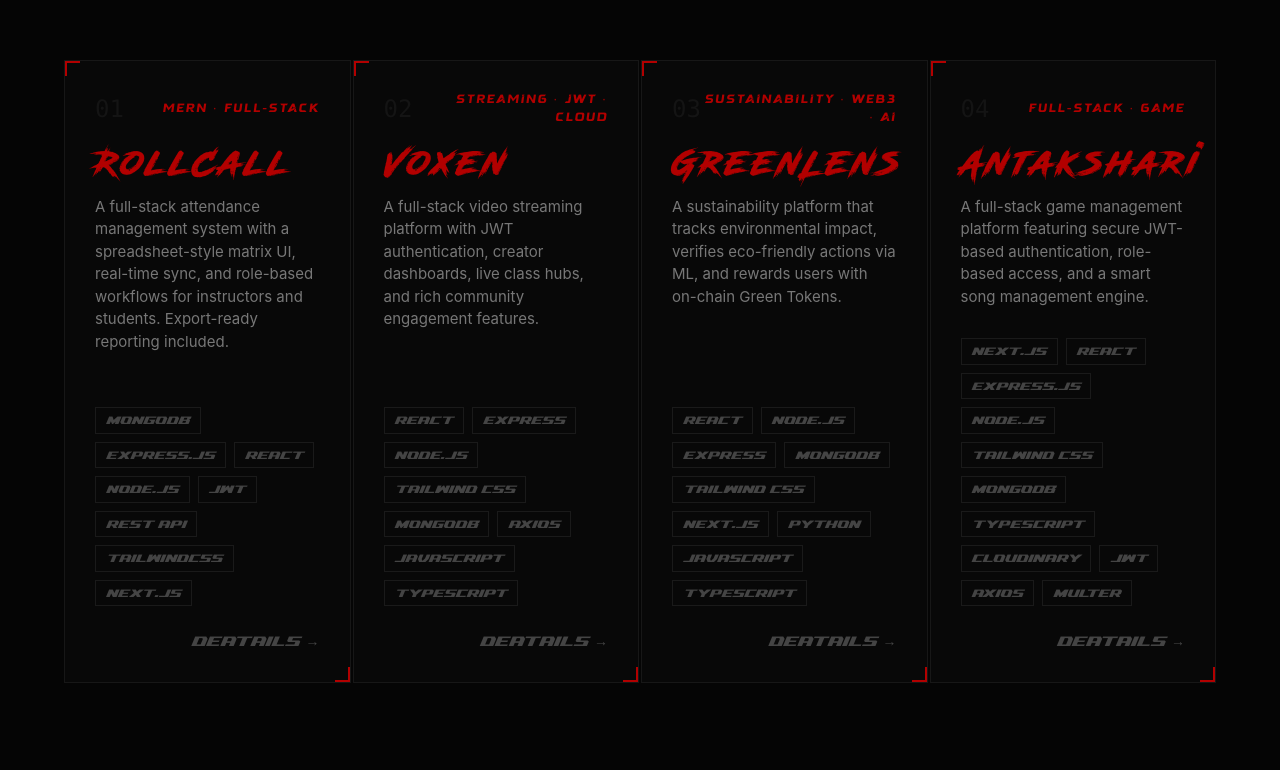
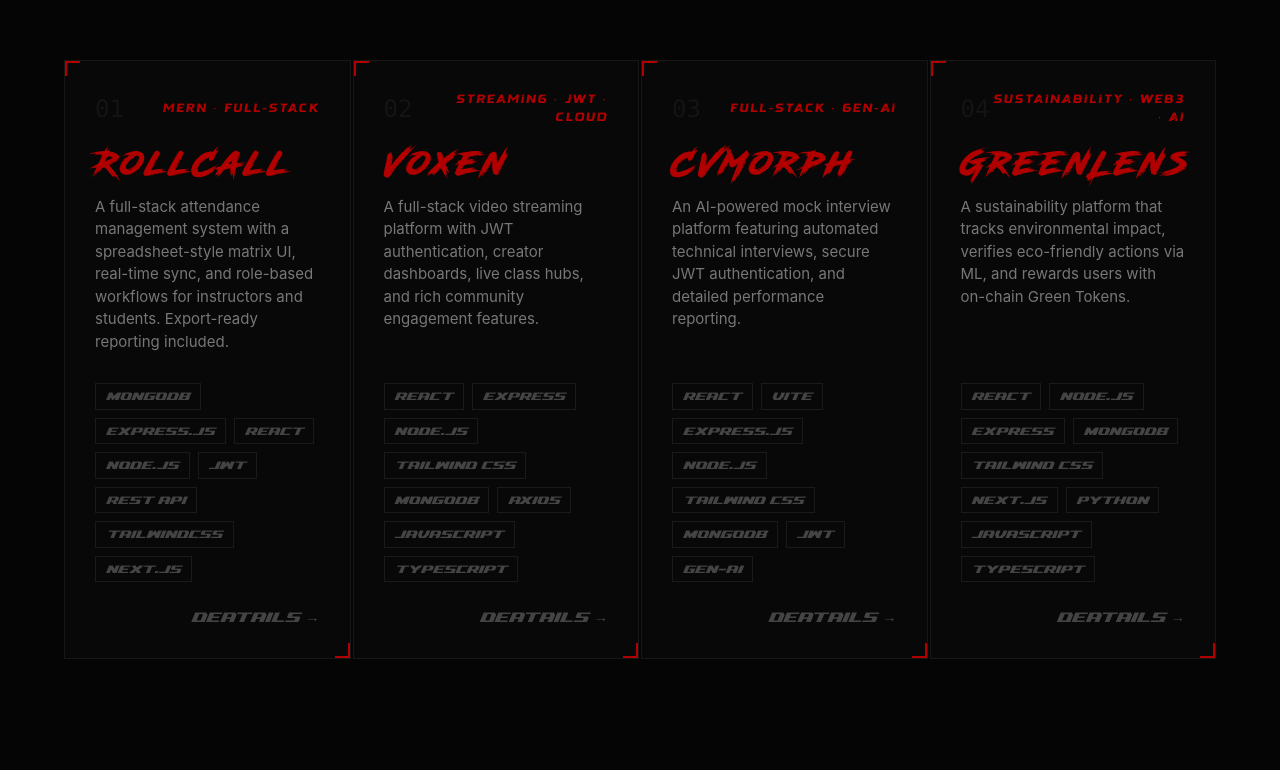
Before and after one commit to AnkitCodesJU/ankit_roy, a Next.js app: page / in a window 1280 px wide. Shown: the part 1010-1780 px from the top of the page. Built offline with nearby package versions, Linux system fonts and the light colour scheme; a web font is replaced by a local one.

Commit message:
Update CVMorph and GreenLens ordering

```diff
--- a/app/components/GithubStats.jsx
+++ b/app/components/GithubStats.jsx
@@ -17,16 +17,16 @@ const repos = [
     link: "https://github.com/AnkitCodesJU/Voxen",
   },
   {
+    name: "CVMorph",
+    desc: "An AI-powered mock interview platform featuring automated technical interviews and performance reporting.",
+    lang: "React / Gen-AI",
+    link: "https://github.com/AnkitCodesJU/CVMorph",
+  },
+  {
     name: "GreenLens",
     desc: "A smart platform rewarding verified eco-friendly actions with on-chain Green Tokens.",
     lang: "Web3 / AI",
     link: "https://github.com/AnkitCodesJU/Greenlens",
-  },
-  {
-    name: "Antakshari",
-    desc: "A full-stack web app to manage and organize songs for an Antakshari game.",
-    lang: "TS / Next.js",
-    link: "https://github.com/AnkitCodesJU/Antakshari2026",
   },
 ];
 
--- a/app/components/Projects.jsx
+++ b/app/components/Projects.jsx
@@ -78,6 +78,40 @@ const projects = [
   },
   {
     id: "03",
+    tag: "FULL-STACK · GEN-AI",
+    title: "CVMorph",
+    desc: "An AI-powered mock interview platform featuring automated technical interviews, secure JWT authentication, and detailed performance reporting.",
+    chips: [
+      "React",
+      "Vite",
+      "Express.js",
+      "Node.js",
+      "Tailwind CSS",
+      "MongoDB",
+      "JWT",
+      "Gen-AI",
+    ],
+    link: "https://github.com/AnkitCodesJU/CVMorph",
+    website: "https://cv-morph-nine.vercel.app/",
+    image: "/assets/cvmorph.png",
+    longDesc: [
+      "**AI-Powered Interviews**: Integrated a dedicated Gen-AI service to conduct automated mock interviews, process dynamic responses, and generate comprehensive evaluation reports.",
+      "**Full-Stack Architecture**: Built using the MERN stack (**MongoDB, Express.js, React, and Node.js**) featuring **secure JWT-based authentication** and custom user token blacklisting.",
+      "**Robust Backend Logic**: Designed modular controllers and routes to handle seamless user authentication, interview lifecycle management, and secure data storage.",
+      "**Modern Frontend**: Powered by **Vite** and **Tailwind CSS** for a highly responsive, optimized UI, complete with dedicated loading states, protected routing, and context-driven state management.",
+    ],
+    techIcons: [
+      { name: "React", slug: "react" },
+      { name: "Vite", slug: "vite" },
+      { name: "Node.js", slug: "nodedotjs" },
+      { name: "Express", slug: "express" },
+      { name: "MongoDB", slug: "mongodb" },
+      { name: "Tailwind CSS", slug: "tailwindcss" },
+      { name: "JavaScript", slug: "javascript" },
+    ],
+  },
+  {
+    id: "04",
     tag: "SUSTAINABILITY · WEB3 · AI",
     title: "GreenLens",
     desc: "A sustainability platform that tracks environmental impact, verifies eco-friendly actions via ML, and rewards users with on-chain Green Tokens.",
@@ -109,44 +143,6 @@ const projects = [
       { name: "Tailwind CSS", slug: "tailwindcss" },
       { name: "Python", slug: "python" },
       { name: "TypeScript", slug: "typescript" },
-    ],
-  },
-  {
-    id: "04",
-    tag: "FULL-STACK · GAME",
-    title: "Antakshari",
-    desc: "A full-stack game management platform featuring secure JWT-based authentication, role-based access, and a smart song management engine.",
-    chips: [
-      "Next.js",
-      "React",
-      "Express.js",
-      "Node.js",
-      "Tailwind CSS",
-      "MongoDB",
-      "TypeScript",
-      "Cloudinary",
-      "JWT",
-      "Axios",
-      "Multer",
-    ],
-    link: "https://github.com/AnkitCodesJU/Antakshari2026",
-    website: "https://antakshari-v1.onrender.com/",
-    image: "/assets/antakshari.png",
-    longDesc: [
-      "**Full-Stack Game Management**: Built using **MongoDB, Express.js, Next.js, and Node.js**, featuring **secure JWT-based authentication** and granular **role-based access controls**.",
-      "**Song Management**: Implemented **MP3 file uploads** via **Cloudinary**, alongside a **centralized library** for organizing, filtering, and managing tracks.",
-      "**Smart Game Logic**: Developed a **specialized shuffle engine**, **automatic multi-language categorization**, and an **admin-exclusive round locking mechanism** with **optimistic UI updates**.",
-      "**Advanced Tech**: Powered by **Next.js, Tailwind CSS, TypeScript, and Multer** for a high-performance, responsive experience.",
-    ],
-    techIcons: [
-      { name: "Next.js", slug: "nextdotjs" },
-      { name: "React", slug: "react" },
-      { name: "Node.js", slug: "nodedotjs" },
-      { name: "Express", slug: "express" },
-      { name: "MongoDB", slug: "mongodb" },
-      { name: "Tailwind CSS", slug: "tailwindcss" },
-      { name: "TypeScript", slug: "typescript" },
-      { name: "JavaScript", slug: "javascript" },
     ],
   },
 ];
```
Also changed, not shown: public/assets/cvmorph.png (added).
